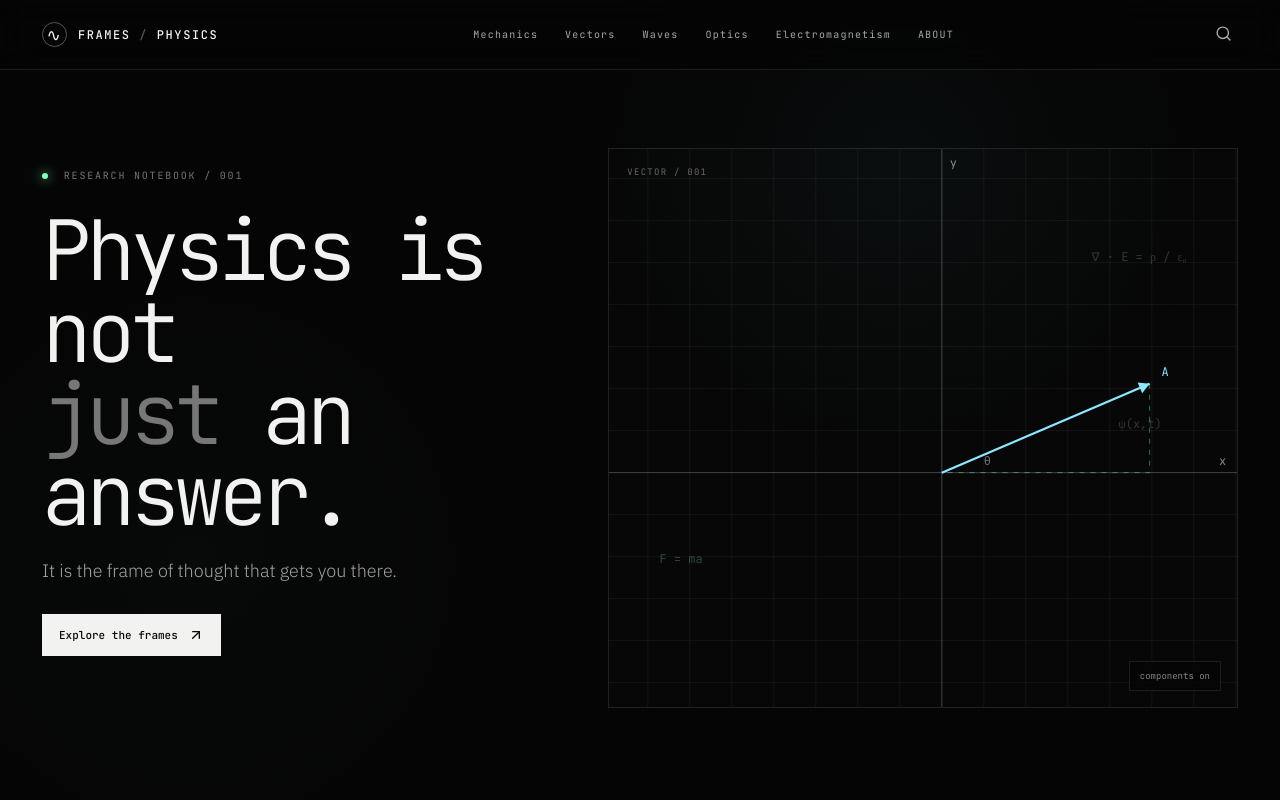
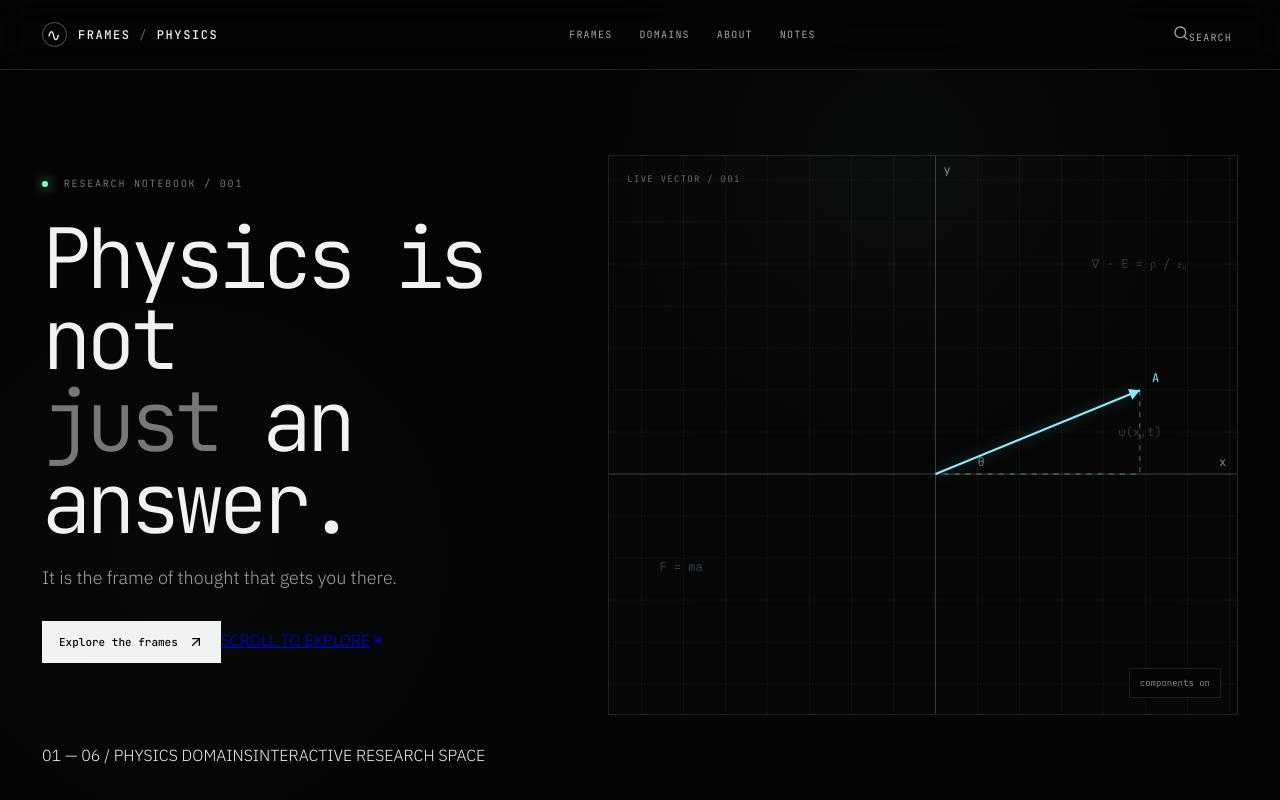
Before and after one commit to ningarajdayamani24-byte/frames-of-physics, a React (Vite) app: page / in a window 1280 px wide. Shown: the top 800 px of the page. Built offline with nearby package versions, Linux system fonts and the light colour scheme.

Commit message:
feat: animate homepage and refine navigation

```diff
--- a/src/App.jsx
+++ b/src/App.jsx
@@ -1,5 +1,5 @@
 import { useEffect, useRef, useState } from 'react';
-import { ArrowUpRight, Menu, Search, X } from 'lucide-react';
+import { ArrowDownRight, ArrowUpRight, Menu, Search, X } from 'lucide-react';
 
 const frames = [
   { no: '001', title: 'When an equation becomes motion', topic: 'KINEMATICS', text: 'From symbols on a page to a system you can actually see move.' },
@@ -26,27 +26,28 @@ function PhysicsCanvas() {
     const draw = (time) => {
       const w = canvas.clientWidth, h = canvas.clientHeight;
       ctx.clearRect(0, 0, w, h);
-      const cx = w * 0.53, cy = h * 0.58;
+      const cx = w * 0.52, cy = h * 0.57;
       const scale = Math.min(w, h) * 0.18;
-      const angle = -0.42 + Math.sin(time * 0.00045) * 0.035;
-      const mag = 2.25;
+      const angle = -0.42 + Math.sin(time * 0.00045) * 0.07;
+      const mag = 2.25 + Math.sin(time * 0.0007) * 0.06;
       const ex = cx + Math.cos(angle) * scale * mag;
       const ey = cy + Math.sin(angle) * scale * mag;
 
-      ctx.strokeStyle = 'rgba(255,255,255,.055)'; ctx.lineWidth = 1;
+      ctx.strokeStyle = 'rgba(255,255,255,.045)'; ctx.lineWidth = 1;
       const gap = 42;
-      for (let x = cx % gap; x < w; x += gap) { ctx.beginPath(); ctx.moveTo(x,0); ctx.lineTo(x,h); ctx.stroke(); }
-      for (let y = cy % gap; y < h; y += gap) { ctx.beginPath(); ctx.moveTo(0,y); ctx.lineTo(w,y); ctx.stroke(); }
-      ctx.strokeStyle = 'rgba(255,255,255,.2)';
+      for (let x = ((cx % gap) + gap) % gap; x < w; x += gap) { ctx.beginPath(); ctx.moveTo(x,0); ctx.lineTo(x,h); ctx.stroke(); }
+      for (let y = ((cy % gap) + gap) % gap; y < h; y += gap) { ctx.beginPath(); ctx.moveTo(0,y); ctx.lineTo(w,y); ctx.stroke(); }
+      ctx.strokeStyle = 'rgba(255,255,255,.18)';
       ctx.beginPath(); ctx.moveTo(0,cy); ctx.lineTo(w,cy); ctx.stroke();
       ctx.beginPath(); ctx.moveTo(cx,0); ctx.lineTo(cx,h); ctx.stroke();
 
       if (showComponents) {
-        ctx.setLineDash([5,6]); ctx.strokeStyle = 'rgba(94,234,212,.45)';
+        ctx.setLineDash([5,6]); ctx.strokeStyle = 'rgba(125,255,189,.5)';
         ctx.beginPath(); ctx.moveTo(ex,ey); ctx.lineTo(ex,cy); ctx.lineTo(cx,cy); ctx.stroke(); ctx.setLineDash([]);
       }
       ctx.strokeStyle = '#8be9ff'; ctx.lineWidth = 2.2;
-      ctx.beginPath(); ctx.moveTo(cx,cy); ctx.lineTo(ex,ey); ctx.stroke();
+      ctx.shadowColor = 'rgba(139,233,255,.35)'; ctx.shadowBlur = 14;
+      ctx.beginPath(); ctx.moveTo(cx,cy); ctx.lineTo(ex,ey); ctx.stroke(); ctx.shadowBlur = 0;
       const a = Math.atan2(ey-cy, ex-cx), head = 12;
       ctx.fillStyle = '#8be9ff'; ctx.beginPath(); ctx.moveTo(ex,ey); ctx.lineTo(ex-Math.cos(a-.5)*head,ey-Math.sin(a-.5)*head); ctx.lineTo(ex-Math.cos(a+.5)*head,ey-Math.sin(a+.5)*head); ctx.closePath(); ctx.fill();
       ctx.font = '12px JetBrains Mono, monospace'; ctx.fillStyle = 'rgba(255,255,255,.5)'; ctx.fillText('y', cx+8, 18); ctx.fillText('x', w-18, cy-8);
@@ -57,31 +58,43 @@ function PhysicsCanvas() {
     return () => { cancelAnimationFrame(frame); window.removeEventListener('resize', resize); };
   }, [showComponents]);
 
-  return <div className="canvas-shell"><canvas ref={canvasRef}/><div className="canvas-label">VECTOR / 001</div><button className="canvas-toggle" onClick={() => setShowComponents(v => !v)}>{showComponents ? 'components on' : 'components off'}</button></div>;
+  return <div className="canvas-shell"><canvas ref={canvasRef}/><div className="canvas-label">LIVE VECTOR / 001</div><div className="canvas-readout"><span>A</span><strong>2.25</strong><small>θ −24°</small></div><button className="canvas-toggle" onClick={() => setShowComponents(v => !v)}>{showComponents ? 'components on' : 'components off'}</button></div>;
 }
 
 export default function App() {
   const [menu, setMenu] = useState(false);
+  const [scrolled, setScrolled] = useState(false);
+
+  useEffect(() => {
+    const onScroll = () => setScrolled(window.scrollY > 24);
+    onScroll(); window.addEventListener('scroll', onScroll);
+    return () => window.removeEventListener('scroll', onScroll);
+  }, []);
+
   return <div className="site">
-    <header className="nav">
+    <header className={scrolled ? 'nav nav-scrolled' : 'nav'}>
       <a className="brand" href="#top"><span className="brand-mark">∿</span><span>FRAMES <i>/</i> PHYSICS</span></a>
-      <nav className={menu ? 'nav-links open' : 'nav-links'}>{topics.slice(0,5).map(t => <a key={t} href="#frames">{t}</a>)}<a href="#about">ABOUT</a></nav>
-      <div className="nav-actions"><button aria-label="Search"><Search size={17}/></button><button className="menu-btn" onClick={() => setMenu(v=>!v)} aria-label="Menu">{menu ? <X size={19}/> : <Menu size={19}/>}</button></div>
+      <nav className={menu ? 'nav-links open' : 'nav-links'}>
+        <a href="#frames">FRAMES</a><a href="#domains">DOMAINS</a><a href="#about">ABOUT</a><a href="#notes">NOTES</a>
+      </nav>
+      <div className="nav-actions"><button className="search-button" aria-label="Search"><Search size={16}/><span>SEARCH</span></button><button className="menu-btn" onClick={() => setMenu(v=>!v)} aria-label="Menu">{menu ? <X size={19}/> : <Menu size={19}/>}</button></div>
     </header>
 
     <main id="top">
       <section className="hero section-pad">
-        <div className="hero-copy"><div className="eyebrow"><span className="status-dot"/> RESEARCH NOTEBOOK / 001</div><h1>Physics is not<br/><em>just</em> an answer.</h1><p>It is the frame of thought that gets you there.</p><a className="primary" href="#frames">Explore the frames <ArrowUpRight size={16}/></a></div>
-        <div className="hero-art"><PhysicsCanvas/><div className="equation eq-a">∇ · E = ρ / ε₀</div><div className="equation eq-b">F = ma</div><div className="equation eq-c">ψ(x,t)</div></div>
+        <div className="hero-orbit orbit-one"/><div className="hero-orbit orbit-two"/>
+        <div className="hero-copy reveal"><div className="eyebrow"><span className="status-dot"/> RESEARCH NOTEBOOK / 001</div><h1>Physics is not<br/><em>just</em> an answer.</h1><p>It is the frame of thought that gets you there.</p><div className="hero-actions"><a className="primary" href="#frames">Explore the frames <ArrowUpRight size={16}/></a><a className="scroll-cue" href="#frames"><span>SCROLL TO EXPLORE</span><ArrowDownRight size={14}/></a></div></div>
+        <div className="hero-art reveal-delay"><PhysicsCanvas/><div className="equation eq-a">∇ · E = ρ / ε₀</div><div className="equation eq-b">F = ma</div><div className="equation eq-c">ψ(x,t)</div><div className="scan-line"/></div>
+        <div className="hero-bottom"><span>01 — 06 / PHYSICS DOMAINS</span><span>INTERACTIVE RESEARCH SPACE</span></div>
       </section>
 
       <section id="frames" className="frames section-pad"><div className="section-head"><div><span className="eyebrow">THE NOTEBOOK</span><h2>Latest frames.</h2></div><span className="count">03 / 2026</span></div><div className="frame-grid">{frames.map(f => <article className="frame-card" key={f.no}><div className="frame-top"><span>FRAME {f.no}</span><span>{f.topic}</span></div><h3>{f.title}</h3><p>{f.text}</p><a href="#about">Read frame <ArrowUpRight size={15}/></a></article>)}</div></section>
 
       <section id="about" className="manifesto section-pad"><div className="manifesto-index">01</div><div><span className="eyebrow">WHY FRAMES OF PHYSICS</span><h2>A real thought of truth.</h2><p>Equations are compressed ideas. A good frame opens them back up — showing the assumptions, geometry, motion and reasoning underneath.</p></div></section>
 
-      <section className="topics section-pad"><div className="section-head"><div><span className="eyebrow">DOMAINS</span><h2>Where the frames live.</h2></div></div><div className="topic-list">{topics.map((t,i)=><a href="#frames" key={t}><span>0{i+1}</span><strong>{t}</strong><ArrowUpRight size={18}/></a>)}</div></section>
+      <section id="domains" className="topics section-pad"><div className="section-head"><div><span className="eyebrow">DOMAINS</span><h2>Where the frames live.</h2></div></div><div className="topic-list">{topics.map((t,i)=><a href="#frames" key={t}><span>0{i+1}</span><strong>{t}</strong><ArrowUpRight size={18}/></a>)}</div></section>
     </main>
 
-    <footer><div className="footer-brand">FRAMES / PHYSICS</div><div>A real thought of truth.</div><div>© 2026</div></footer>
+    <footer id="notes"><div className="footer-brand">FRAMES / PHYSICS</div><div>A real thought of truth.</div><div>© 2026</div></footer>
   </div>;
 }
```
